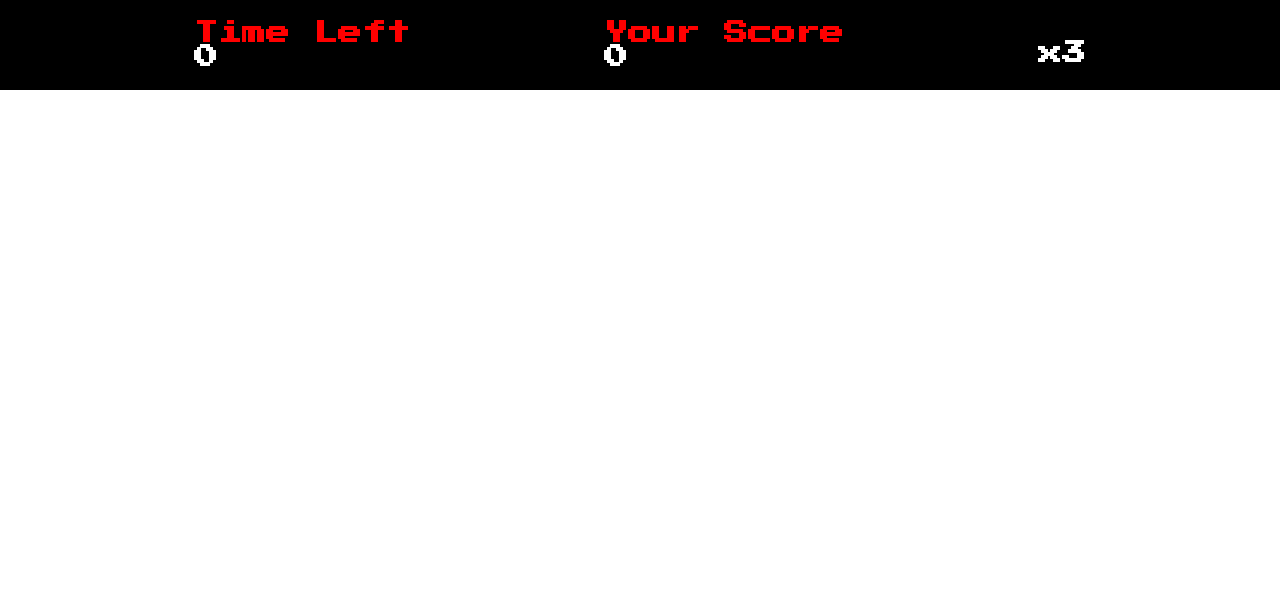
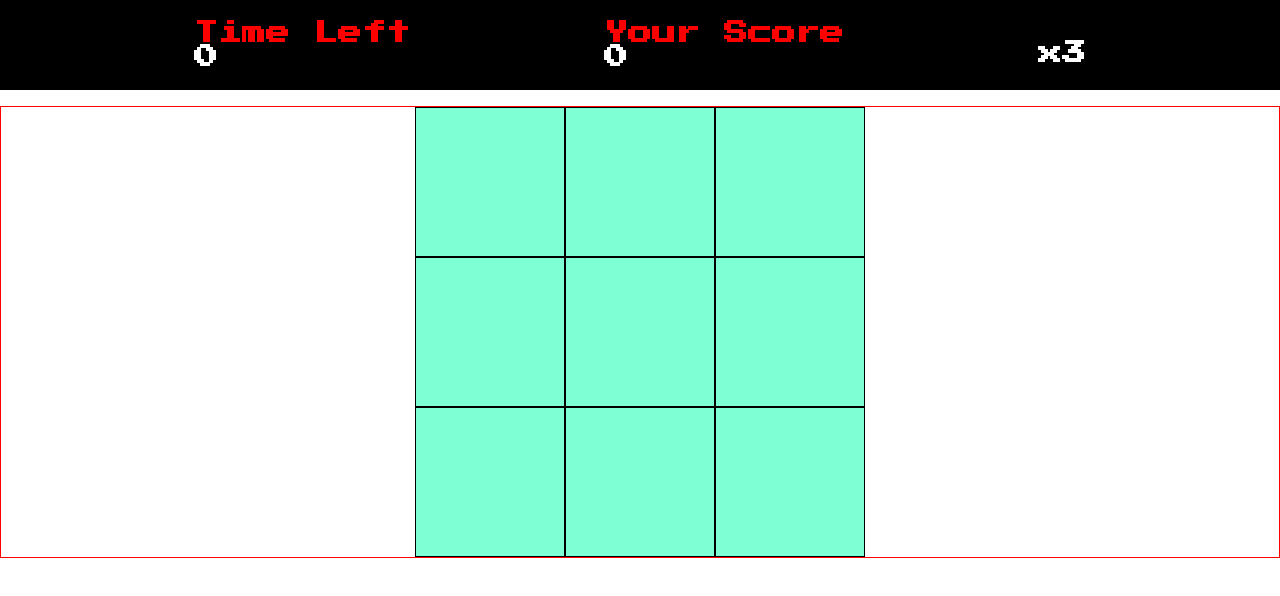
Before and after one commit to MateusRangel1101/Game-Detona-Ralph, a plain HTML site: page index.html in a window 1280 px wide. Drawn offline with Linux system fonts and the light colour scheme.

Commit message:
utilizando emmet

```diff
--- a/index.html
+++ b/index.html
@@ -38,7 +38,21 @@
         </div>
 
         <div class="panel">
-
+            <div class="panel-row">
+                <div class="square" id="1"></div>
+                <div class="square" id="2"></div>
+                <div class="square" id="3"></div>
+            </div>
+            <div class="panel-row">
+                <div class="square" id="4"></div>
+                <div class="square" id="5"></div>
+                <div class="square" id="6"></div>
+            </div>
+            <div class="panel-row">
+                <div class="square" id="7"></div>
+                <div class="square" id="8"></div>
+                <div class="square" id="9"></div>
+            </div>
         </div>
     </div>
 
--- a/src/styles/main.css
+++ b/src/styles/main.css
@@ -1,5 +1,7 @@
 .container {
     display: flex;
+    flex-direction: column;
+    height: 100%;
 }
 
 .menu {
@@ -12,3 +14,23 @@
     background-color: #000000;
     color: #FFFFFF;
 }
+
+.panel {
+    margin-top: 1rem;
+    display: flex;
+    align-items: center;
+    justify-content: center;
+    border: 1px solid red;
+}
+
+.square {
+    height: 150px;
+    width: 150px;
+    border: 1px solid #000000;
+    background-color: #7fffd4;
+}
+
+.enemy {
+    background-color: #ff0000;
+
+}
```
